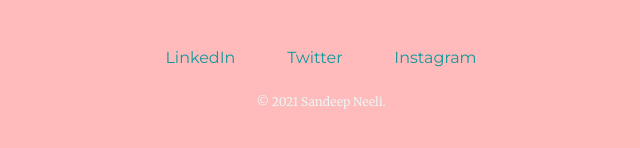
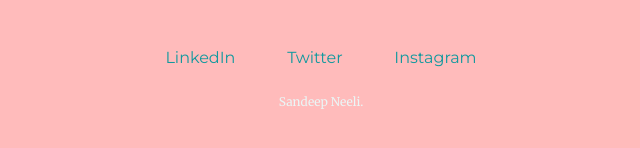
Before and after one commit to Sandyy07/personal1, a plain HTML site: page index.html in a window 1280 px wide. Shown: the part 4196-4344 px from the top of the page, 319-959 px from the left. Drawn offline with nearby package versions, Linux system fonts and the light colour scheme.

Commit message:
Update index.html

```diff
--- a/index.html
+++ b/index.html
@@ -184,7 +184,7 @@
       <a class="link" href="https://www.linkedin.com/">LinkedIn</a>
       <a class="link" href="https://twitter.com/">Twitter</a>
       <a class="link" href="https://www.instagram.com/">Instagram</a>
-      <p class="copyRight">© 2021 Sandeep Neeli.</p>
+      <p class="copyRight">Sandeep Neeli.</p>
     </div>
   </section>
 
```
